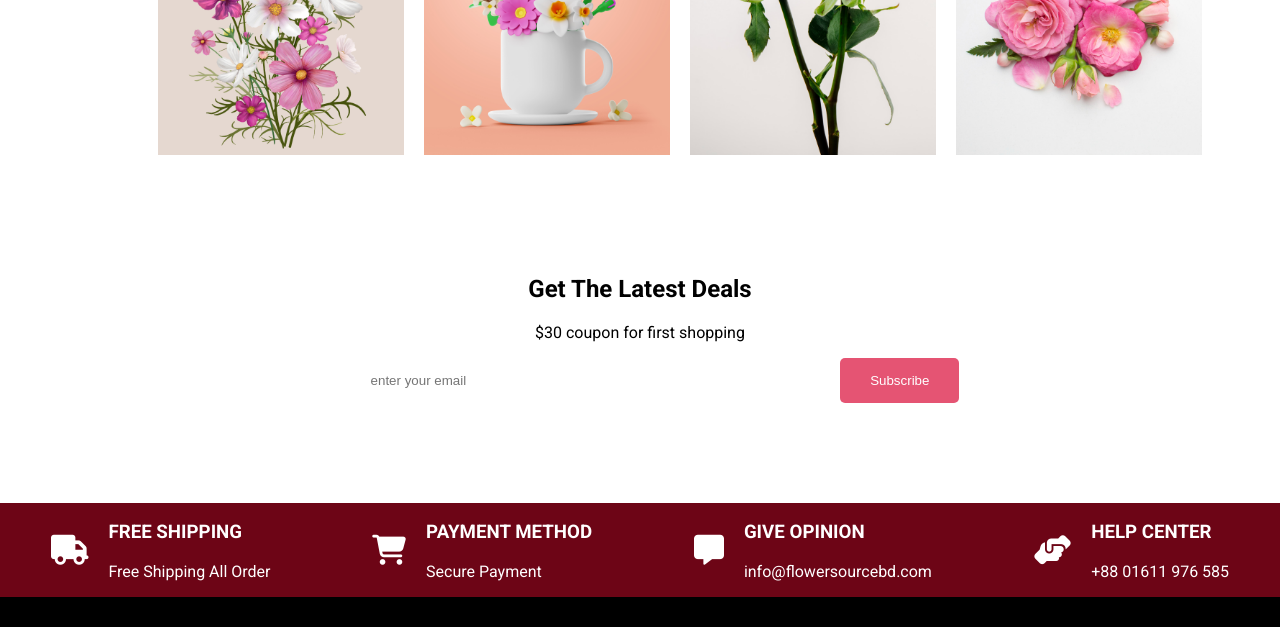
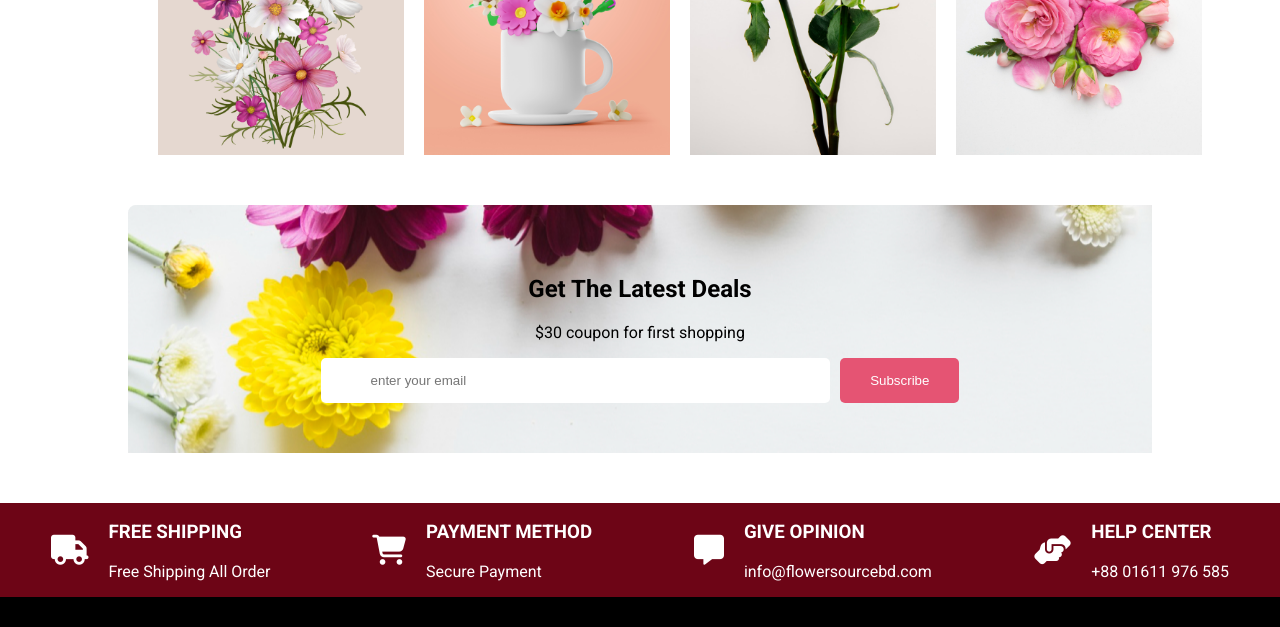
Before and after one commit to Biplob1994/Flower-Shop-Website, a plain HTML site: page index.html in a window 1280 px wide. Shown: the part 2294-2921 px from the top of the page. Drawn offline with Linux system fonts and the light colour scheme; the site is published under a folder, as on GitHub Pages, so addresses that start at the root find nothing.

Commit message:
content commit

```diff
--- a/style.css
+++ b/style.css
@@ -201,7 +201,7 @@ instagram section end
 get the latest deal style start
 .................... */
 .get-latest-deal {
-  background-image: url("/image/Rectangle9.png");
+  background-image: url("image/Rectangle9.png");
   text-align: center;
   padding: 50px 0;
   margin: auto;
```
